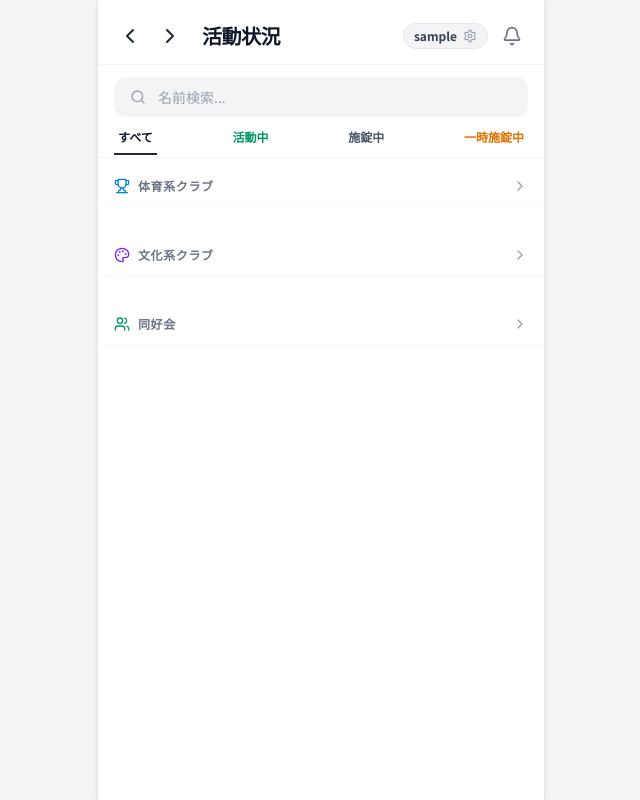
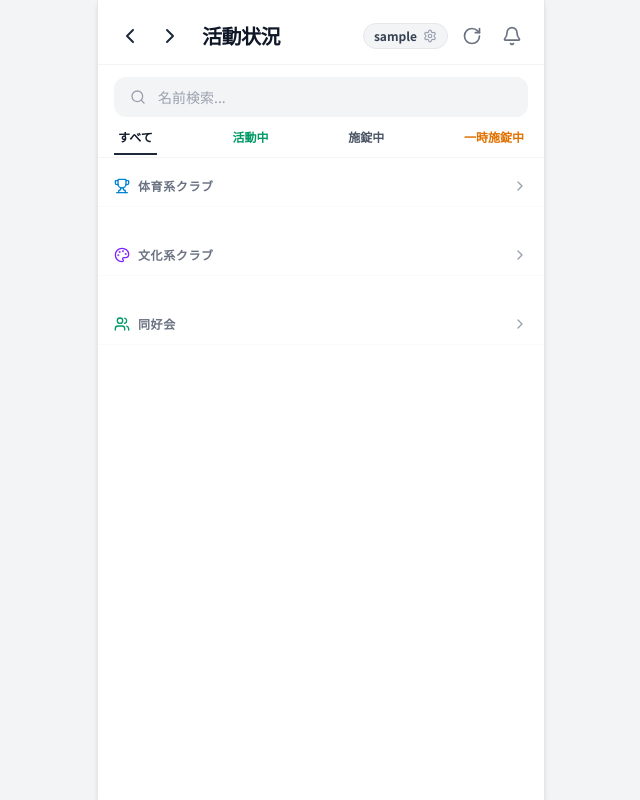
Before and after one commit to kuroiko0429/kagi-kashi-ex, a Flask app: page / in a window 1280 px wide. Shown: the whole page, without its empty margins (319-959 px from the left). Run offline with Flask 3, Linux system fonts and the light colour scheme; the visitor is signed in with stand-in values (Sample User, id 1); data that the repository does not hold is empty.

Commit message:
再読み込みボタンを追加し、各テンプレートに機能を統合しました

```diff
--- a/flaskr/templates/index.html
+++ b/flaskr/templates/index.html
@@ -32,6 +32,10 @@
           <span>ログイン</span>
         </a>
       {% endif %}
+
+      <button onclick="handleReload(this)" class="p-1.5 rounded-lg hover:bg-gray-100 text-gray-500 transition-colors active:scale-90 cursor-pointer" title="再読み込み">
+        <i data-lucide="rotate-cw" class="w-5 h-5"></i>
+      </button>
 
       <button onclick="toggleDrawer(true)" class="p-1.5 rounded-lg hover:bg-gray-100 text-gray-500 transition-colors active:scale-90 cursor-pointer">
         <i data-lucide="bell" class="w-5 h-5"></i>
--- a/flaskr/templates/layout.html
+++ b/flaskr/templates/layout.html
@@ -140,6 +140,16 @@
           drawer.classList.add('translate-x-full');
         }
       }
+
+      function handleReload(btn) {
+        const icon = btn.querySelector('[data-lucide="rotate-cw"]') || btn.querySelector('i');
+        if (icon) {
+          icon.classList.add('animate-spin');
+        }
+        setTimeout(() => {
+          window.location.reload();
+        }, 400);
+      }
     </script>
     {% block scripts %}{% endblock %}
   </body>
--- a/flaskr/templates/settings.html
+++ b/flaskr/templates/settings.html
@@ -13,6 +13,10 @@
       </a>
       <h2 class="text-sm font-bold text-gray-900">ユーザー設定</h2>
     </div>
+
+    <button onclick="handleReload(this)" class="p-2 rounded-xl hover:bg-gray-100 text-gray-400 hover:text-gray-600 cursor-pointer" title="再読み込み">
+      <i data-lucide="rotate-cw" class="w-5 h-5"></i>
+    </button>
   </div>
 
   <!-- スクロールエリア -->
```
Also changed, not shown: flaskr/templates/detail.html (+12 -5 lines).
